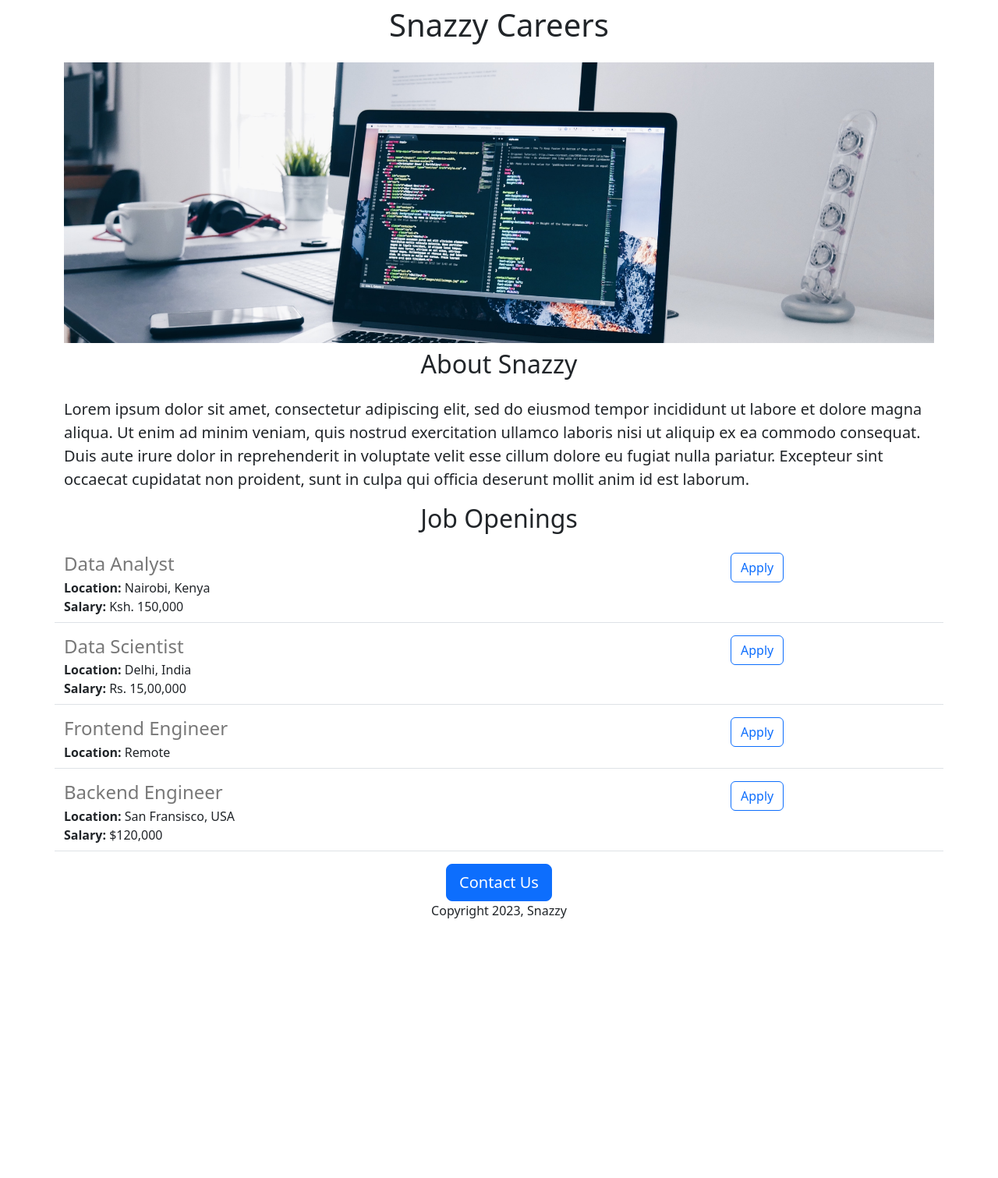
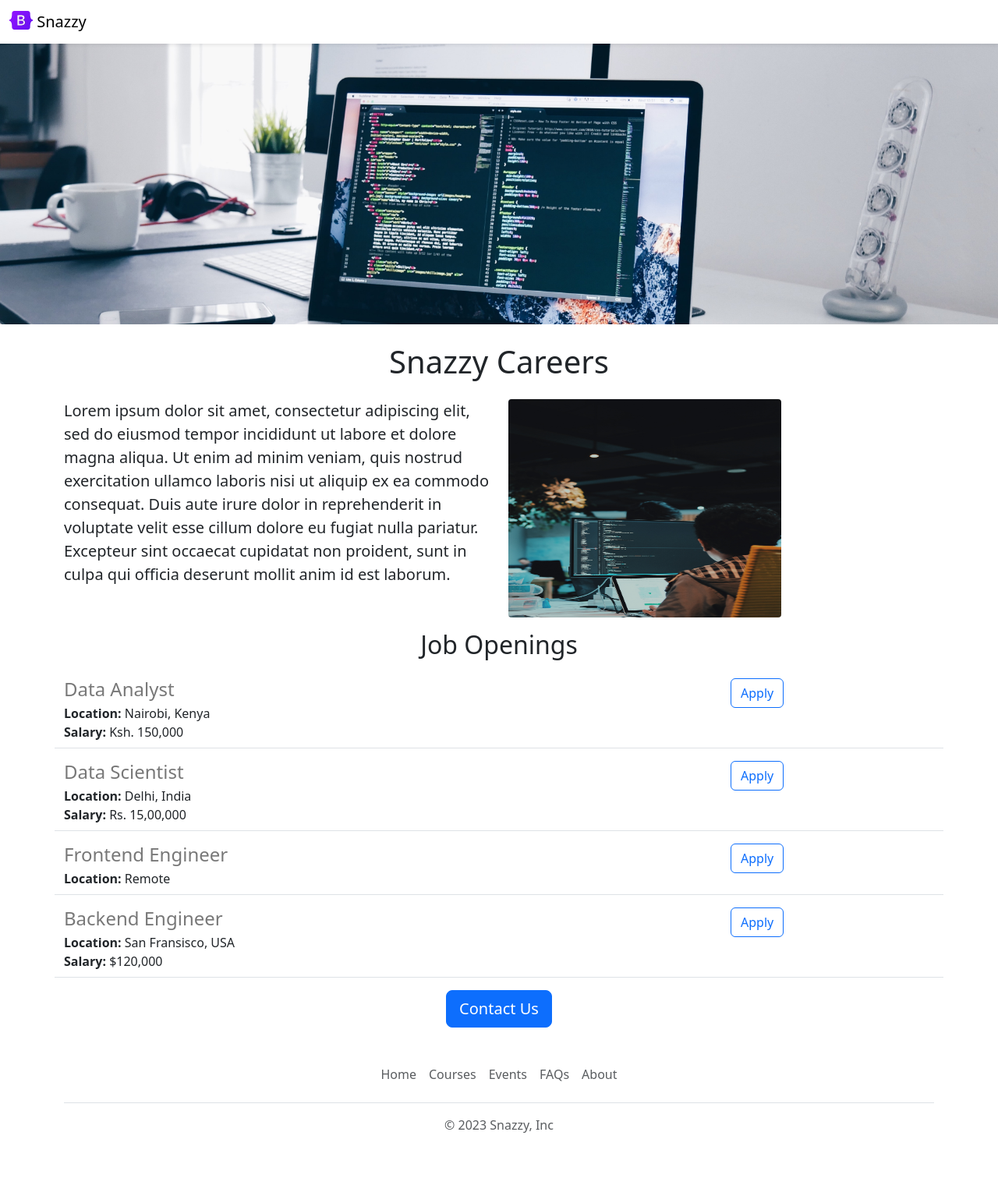
Before and after one commit to dizzysnazzy/snazzy-careers-website-v2, a Flask app: page / in a window 1280 px wide. Shown: the whole page at 78% size. Before the commit the page ends 1178 px from the top, so only its background shows below. Run offline with Flask 2, Linux system fonts and the light colour scheme.

Commit message:
Functional and Aesthetic Improvements

```diff
--- /dev/null
+++ b/templates/footer.html
@@ -0,0 +1,12 @@
+<div class="container">
+  <footer class="py-3 my-4">
+    <ul class="nav justify-content-center border-bottom pb-3 mb-3">
+      <li class="nav-item"><a href="#" class="nav-link px-2 text-body-secondary">Home</a></li>
+      <li class="nav-item"><a href="#" class="nav-link px-2 text-body-secondary">Courses</a></li>
+      <li class="nav-item"><a href="#" class="nav-link px-2 text-body-secondary">Events</a></li>
+      <li class="nav-item"><a href="#" class="nav-link px-2 text-body-secondary">FAQs</a></li>
+      <li class="nav-item"><a href="#" class="nav-link px-2 text-body-secondary">About</a></li>
+    </ul>
+    <p class="text-center text-body-secondary">&copy; 2023 Snazzy, Inc</p>
+  </footer>
+</div>
--- a/templates/home.html
+++ b/templates/home.html
@@ -10,17 +10,25 @@
         width: 100%;
         height: 360px;
         object-fit: cover;
+        margin-bottom: 16px;
       }
     </style>
   </head>
   <body>
+    {% include 'nav.html' %}
+    <img class="img-fluid" id="banner" src="https://snazzy-careers-website.dizzysnazzy.repl.co/static/banner.jpg">
     <div class="container">
     <h1 class="text-center mt-2 mb-4">Snazzy Careers</h1>
-    <img class="img-fluid" id="banner" src="https://snazzy-careers-website.dizzysnazzy.repl.co/static/banner.jpg">
-    <h2 class="text-center mt-2 mb-4">About Snazzy</h2>
+    <div class="row" style="margin-bottom:16px;">
+      <div class="col-md-6">
     <p class="lead">
       Lorem ipsum dolor sit amet, consectetur adipiscing elit, sed do eiusmod tempor incididunt ut labore et dolore magna aliqua. Ut enim ad minim veniam, quis nostrud exercitation ullamco laboris nisi ut aliquip ex ea commodo consequat. Duis aute irure dolor in reprehenderit in voluptate velit esse cillum dolore eu fugiat nulla pariatur. Excepteur sint occaecat cupidatat non proident, sunt in culpa qui officia deserunt mollit anim id est laborum.
     </p>
+      </div>
+      <div class="img-fluid col-md-6">
+        <img src="/static/people.jpg" style="height:280px;width:350px;border-radius:4px;">
+      </div>
+    </div>
     <h2 class="text-center mt-2 mb-4">Job Openings</h2>
     <p>
       {% for job in jobs %}
@@ -28,9 +36,9 @@
       {% endfor %}
     </p>
     <div class="text-center">
-    <button class="btn btn-primary btn-lg">Contact Us</button>
-      <p>Copyright 2023, Snazzy</p>
+    <a class="btn btn-primary btn-lg" href="mailto:dizzysnazzy0@gmail.com?subject=Contacs%20Us&body=Name%3A%20%3Center%20your%20name%20here%3E%0D%0AMessage%3A%20%3Cyour%20message%20here%3E">Contact Us</a>
     </div>
     </div>
+    {% include 'footer.html' %}
   </body>
 </html>
--- a/templates/jobitem.html
+++ b/templates/jobitem.html
@@ -14,6 +14,7 @@
     {% endif %}
   </div>
   <div class="col-3">
-    <button type="button" class="btn btn-outline-primary">Apply</button>
+    <!-- <a href="mailto:dizzysnazzy0@gmail.com?subject=Applying for a {{job['title']}} Position" type="button" class="btn btn-outline-primary">Apply</a> -->
+    <a href="mailto:dizzysnazzy0@gmail.com?subject=Applying%20for%20{{job['title']}}%20job&body=Name%3A%20%3Center%20your%20name%20here%3E%0D%0ACV%3A%20%3Cyour%20cv%20link%20here%3E%0D%0ACover%20Letter%3A%20%3Clink%20to%20your%20cover%20letter%20here%3E" type="button" class="btn btn-outline-primary">Apply</a>
   </div>
 </div>
--- /dev/null
+++ b/templates/nav.html
@@ -0,0 +1,9 @@
+<nav class="navbar bg-white shadow-sm fixed-top">
+  <div class="container-fluid">
+    <a class="navbar-brand" href="#">
+      <img src="/static/logo.svg" alt="" width="30" height="24" class="d-inline-block align-text-top">
+      Snazzy
+    </a>
+  </div>
+</nav>
+<div style="height:56px;"></div>
```
Also changed, not shown: static/logo.svg (added), static/people.jpg (added).
